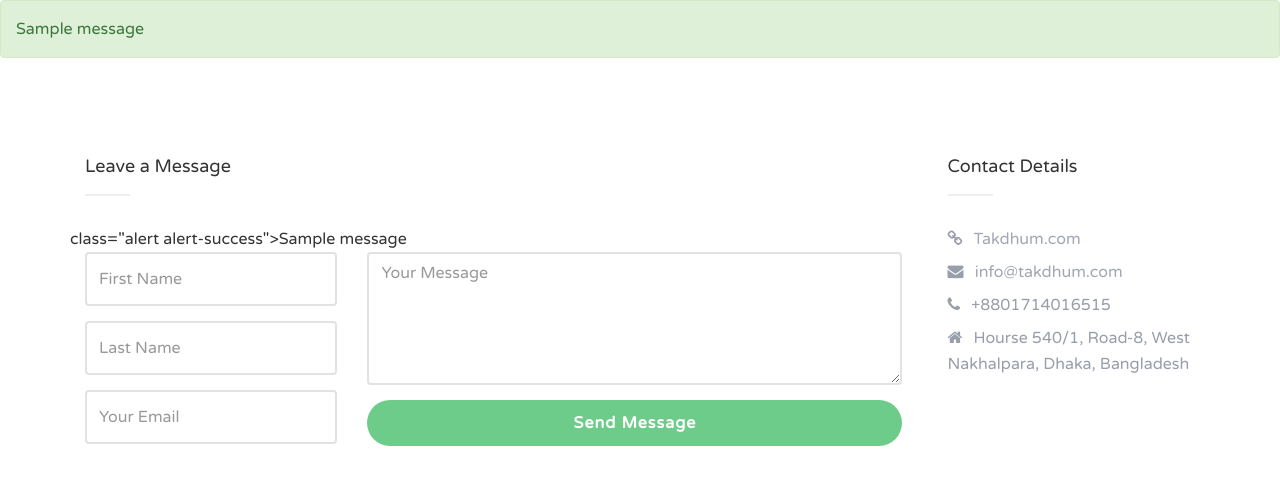
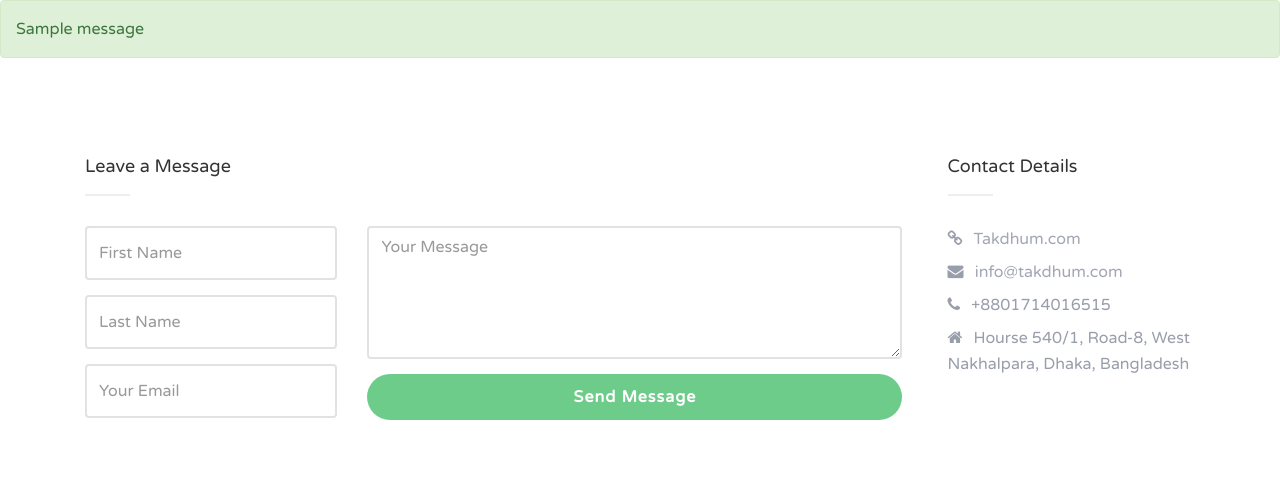
Before and after one commit to MHMasuk/takdhum, a Django app: page /contact in a window 1280 px wide. Shown: the part 104-596 px from the top of the page. Run offline with Django 3.2, Linux system fonts and the light colour scheme; data comes from the database, SQL or seed files in the repository; both versions use the stored data as it was after the commit; one stand-in notice (Sample message) is shown; some libraries are stand-ins or nearby versions.

Commit message:
Contact page page issue is fixed

```diff
--- a/web/templates/takdhum/contact.html
+++ b/web/templates/takdhum/contact.html
@@ -25,13 +25,6 @@
                     <h4>Leave a Message</h4>
                     <hr class="uv-hr">
                 </div>
-                {% if messages %}
-                    <ul class="messages">
-                        {% for message in messages %}
-                        <li>{% if message.tags %} class="{{ message.tags }}"{% endif %}>{{ message }}</li>
-                        {% endfor %}
-                    </ul>
-                    {% endif %}
                 <form class="single-form quate-form" data-toggle="validator" target="#" method="POST">
                     {% csrf_token %}
                     <div id="msgSubmit" class="h3 text-center hidden"></div>
--- a/web/views.py
+++ b/web/views.py
@@ -15,6 +15,8 @@ from django.utils.http import urlsafe_base64_encode, urlsafe_base64_decode
 from django.template.loader import render_to_string
 from .tokens import account_activation_token
 from django.core.mail import EmailMessage
+from django.contrib.auth import update_session_auth_hash
+from django.contrib.auth.forms import PasswordChangeForm
 
 
 # Create your views here.
@@ -62,7 +64,6 @@ def subscriber(request):
             # messages.success(request, 'You successfully subscribe in Takdhum.')
     else:
         form = SubcriberForm()
-
 
 
 class ProfilePage(generic.DetailView):
@@ -284,7 +285,9 @@ def contact(request):
         form = ContactForm(request.POST)
         if form.is_valid():
             form.save()
-            messages.success(request, 'You successfully subscribe in Takdhum.')
+            messages.success(request, 'You message send successfully.')
+        else:
+            messages.error(request, 'Please try again!.')
     else:
         form = ContactForm()
     context = {
```
Also changed, not shown: db.sqlite3. Lines whose indentation alone changed are shown as unchanged.
